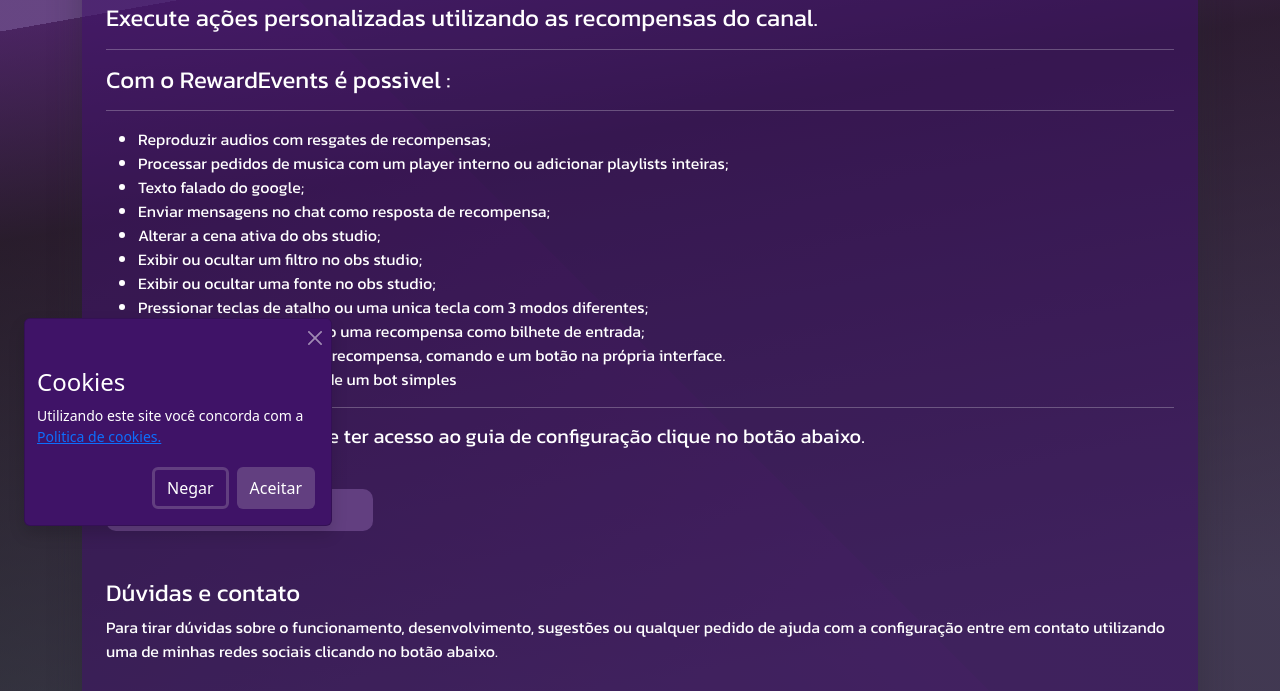
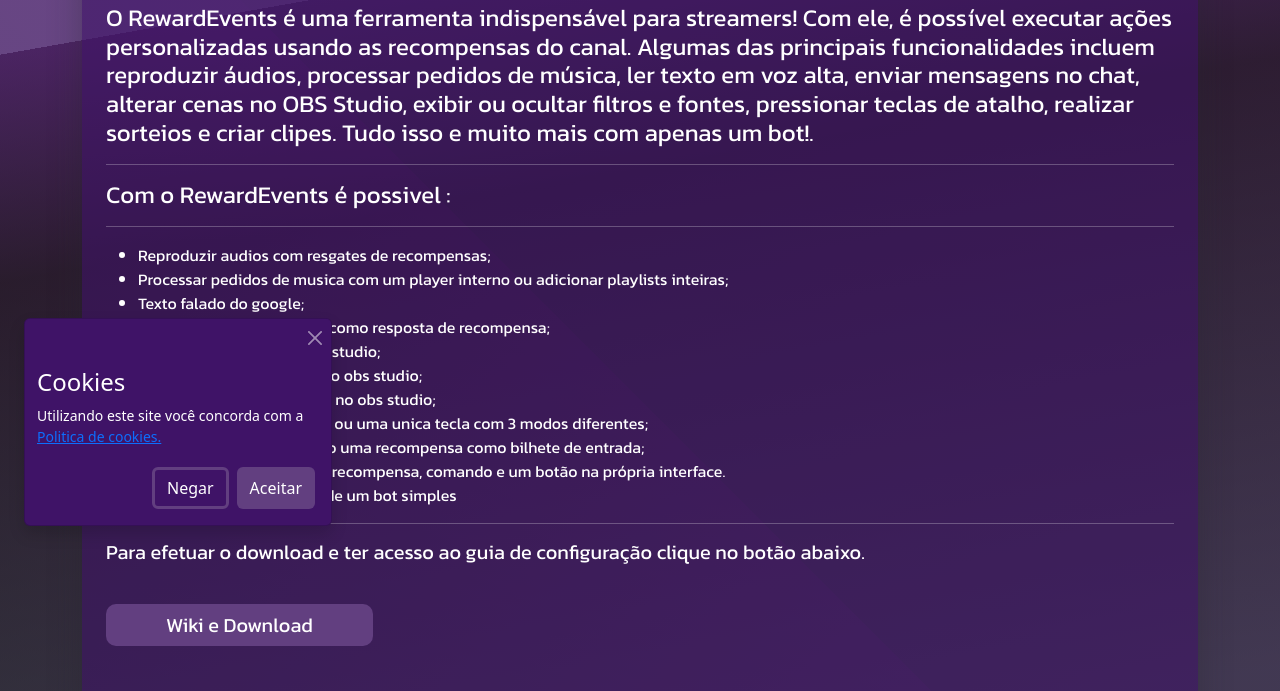
Before and after one commit to GGTEC/GGCORETEC, a plain HTML site: page index.html in a window 1280 px wide. Shown: the part 250-941 px from the top of the page. Drawn offline with nearby package versions, Linux system fonts and the light colour scheme.

Commit message:
Update index.html

```diff
--- a/index.html
+++ b/index.html
@@ -3,8 +3,13 @@
 <head>
     <meta charset="UTF-8">
     <meta name="viewport" content="width=device-width, initial-scale=1.0">
-    <title>GGTECApps</title>
-    <meta content="Aplicativos Para sua Stream na twitch" name="description">
+    <title>RewardEvents</title>
+    <meta content="O RewardEvents é uma ferramenta indispensável para streamers! Com ele,
+    é possível executar ações personalizadas usando as recompensas do canal.
+    Algumas das principais funcionalidades incluem reproduzir áudios, processar pedidos de música,
+    ler texto em voz alta, enviar mensagens no chat, alterar cenas no OBS Studio, exibir ou ocultar
+    filtros e fontes, pressionar teclas de atalho, realizar sorteios e criar clipes.
+    Tudo isso e muito mais com apenas um bot!" name="description">
 
     <!-- Favicons -->
     <link href="assets/img/favicon.png" rel="icon">
@@ -71,7 +76,12 @@
             <div class="top-box w-100 p-4 mt-5">
                 <h1>RewardEvents</h1>
                 <h2>Muito mais que um bot, uma ferramenta indispensável para streamers!</h2>
-                <h4>Execute ações personalizadas utilizando as recompensas do canal.</h4>
+                <h4>O RewardEvents é uma ferramenta indispensável para streamers! Com ele,
+                    é possível executar ações personalizadas usando as recompensas do canal.
+                    Algumas das principais funcionalidades incluem reproduzir áudios, processar pedidos de música,
+                    ler texto em voz alta, enviar mensagens no chat, alterar cenas no OBS Studio, exibir ou ocultar
+                    filtros e fontes, pressionar teclas de atalho, realizar sorteios e criar clipes.
+                    Tudo isso e muito mais com apenas um bot!.</h4>
                 <hr>
                 <h4>Com o RewardEvents é possivel :</h4>
                 <hr>
```
